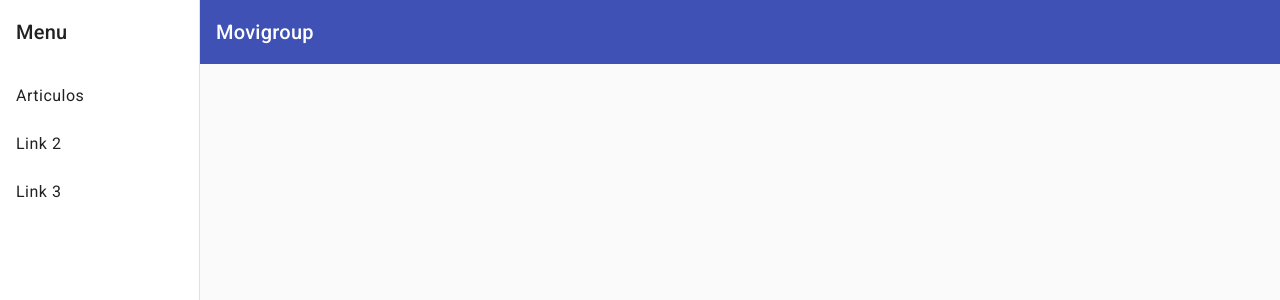
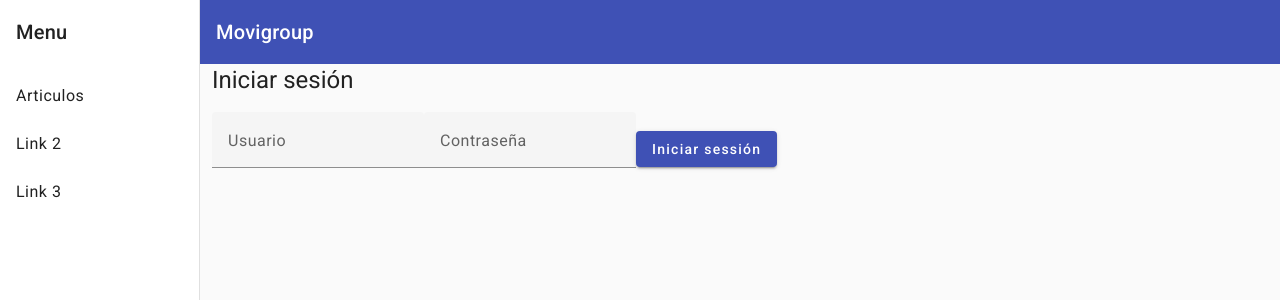
Before and after one commit to Walter-Lauxmann/tienda, an Angular app: page /login in a window 1280 px wide. Before the commit this address led to /. Shown: the top 300 px of the page. Built offline with nearby package versions, Linux system fonts and the light colour scheme.

Commit message:
Login - parte 1 - Clase 13-09

```diff
--- a/src/app/app-routing.module.ts
+++ b/src/app/app-routing.module.ts
@@ -3,11 +3,13 @@
 import { PrincipalComponent } from './principal/principal.component';
 import { ListaProductosComponent } from './productos/lista-productos/lista-productos.component';
 import { DetalleProductosComponent } from './productos/detalle-productos/detalle-productos.component';
+import { LoginComponent } from './login/login.component';
 
 const routes: Routes = [
   { path: '', component: PrincipalComponent },
   { path: 'articulos', component: ListaProductosComponent },
-  { path: 'articulos/detalle-producto/:id', component: DetalleProductosComponent }
+  { path: 'articulos/detalle-producto/:id', component: DetalleProductosComponent },
+  { path: 'login', component: LoginComponent }
 ];
 
 @NgModule({
--- a/src/app/app.module.ts
+++ b/src/app/app.module.ts
@@ -24,6 +24,7 @@
 import { NavegacionComponent } from './navegacion/navegacion.component';
 import { ListaProductosComponent } from './productos/lista-productos/lista-productos.component';
 import { DetalleProductosComponent } from './productos/detalle-productos/detalle-productos.component';
+import { LoginComponent } from './login/login.component';
 
 
 @NgModule({
@@ -32,7 +33,8 @@
     NavegacionComponent,
     PrincipalComponent,
     ListaProductosComponent,
-    DetalleProductosComponent
+    DetalleProductosComponent,
+    LoginComponent
   ],
   imports: [
     BrowserModule,
--- /dev/null
+++ b/src/app/login/login.component.html
@@ -0,0 +1,33 @@
+<div class="container">
+  <h1>Iniciar sesión</h1>
+  <form>
+    <mat-form-field appearance="fill">
+      <mat-label>Usuario</mat-label>
+      <input
+        matInput
+        type="text"
+        #usuario
+        name="usuario"
+        placeholder="Usuario"
+      />
+    </mat-form-field>
+    <mat-form-field appearance="fill">
+      <mat-label>Contraseña</mat-label>
+      <input
+        matInput
+        type="password"
+        #password
+        name="password"
+        placeholder="Contraseña"
+      />
+    </mat-form-field>
+    <button
+      mat-raised-button
+      color="primary"
+      (click)="login(usuario.value, password.value)"
+      id="login-button"
+    >
+      Iniciar sessión
+    </button>
+  </form>
+</div>
--- /dev/null
+++ b/src/app/login/login.component.ts
@@ -0,0 +1,30 @@
+import { Component } from '@angular/core';
+import { LoginService } from '../servicios/login.service';
+import { Router } from '@angular/router';
+
+@Component({
+  selector: 'app-login',
+  templateUrl: './login.component.html',
+  styleUrls: ['./login.component.css']
+})
+export class LoginComponent {
+
+  constructor(private loginService: LoginService, private router: Router) {}
+
+  login(usuario:string, password:string) {
+    this.loginService.login(usuario, password)
+    .subscribe(
+      res => {
+        console.log(res);
+      },
+      error => {
+        console.error(error);
+      },
+      () => this.navegar()
+    );
+  }
+
+  navegar() {
+    this.router.navigateByUrl('/');
+  }
+}
--- /dev/null
+++ b/src/app/servicios/login.service.ts
@@ -0,0 +1,19 @@
+import { HttpClient } from '@angular/common/http';
+import { Injectable } from '@angular/core';
+
+@Injectable({
+  providedIn: 'root'
+})
+export class LoginService {
+
+  url = 'http://localhost/api/modelos/login.php';
+
+  constructor(private http: HttpClient) { }
+
+  login(usuario:string, password:string) {
+    return this.http.post(this.url, {
+      usuario,
+      password
+    })
+  }
+}
```
Also changed, not shown: src/app/login/login.component.css (added), 2 other files (tests, documents, lock files or other folders).
